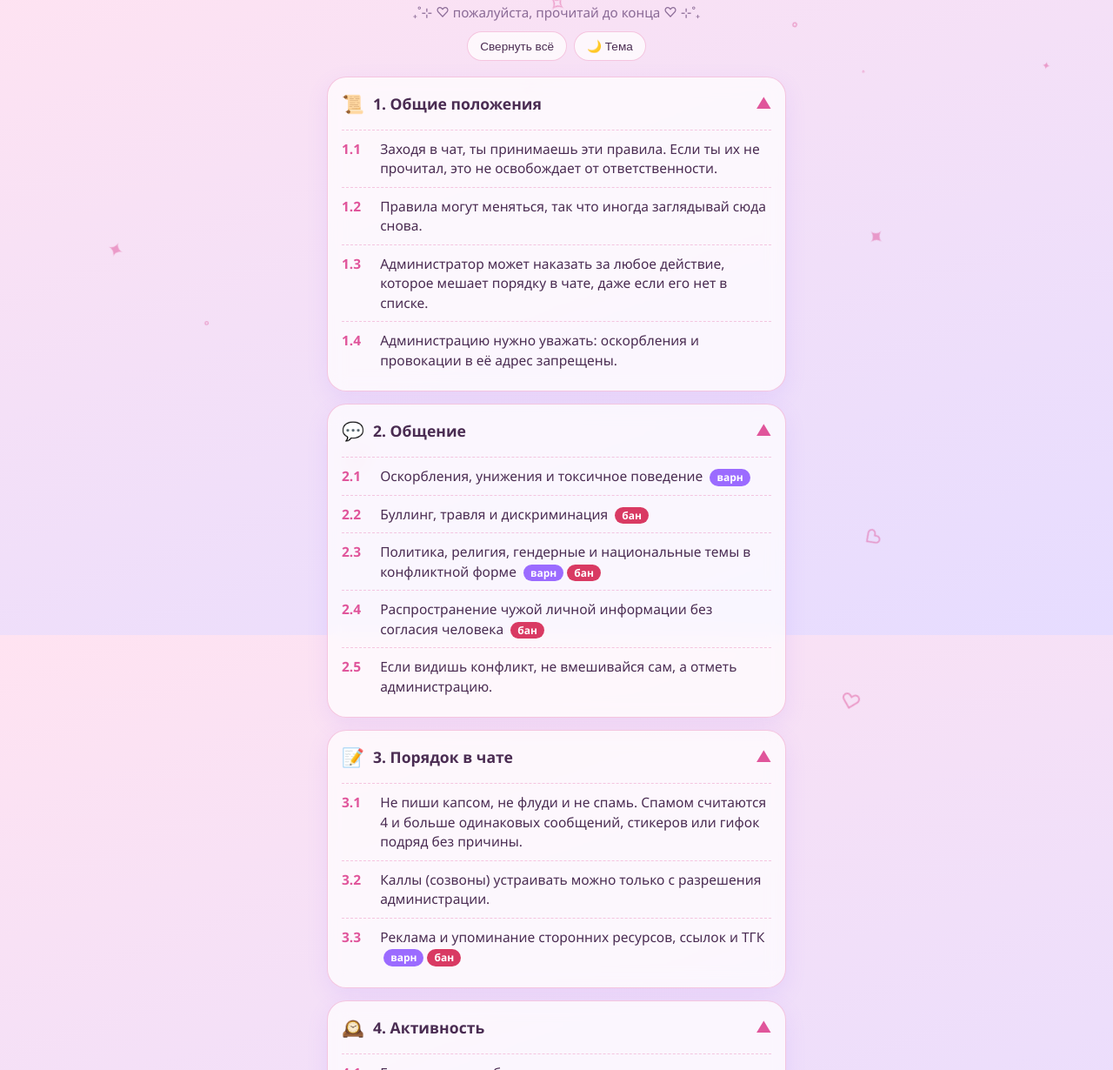
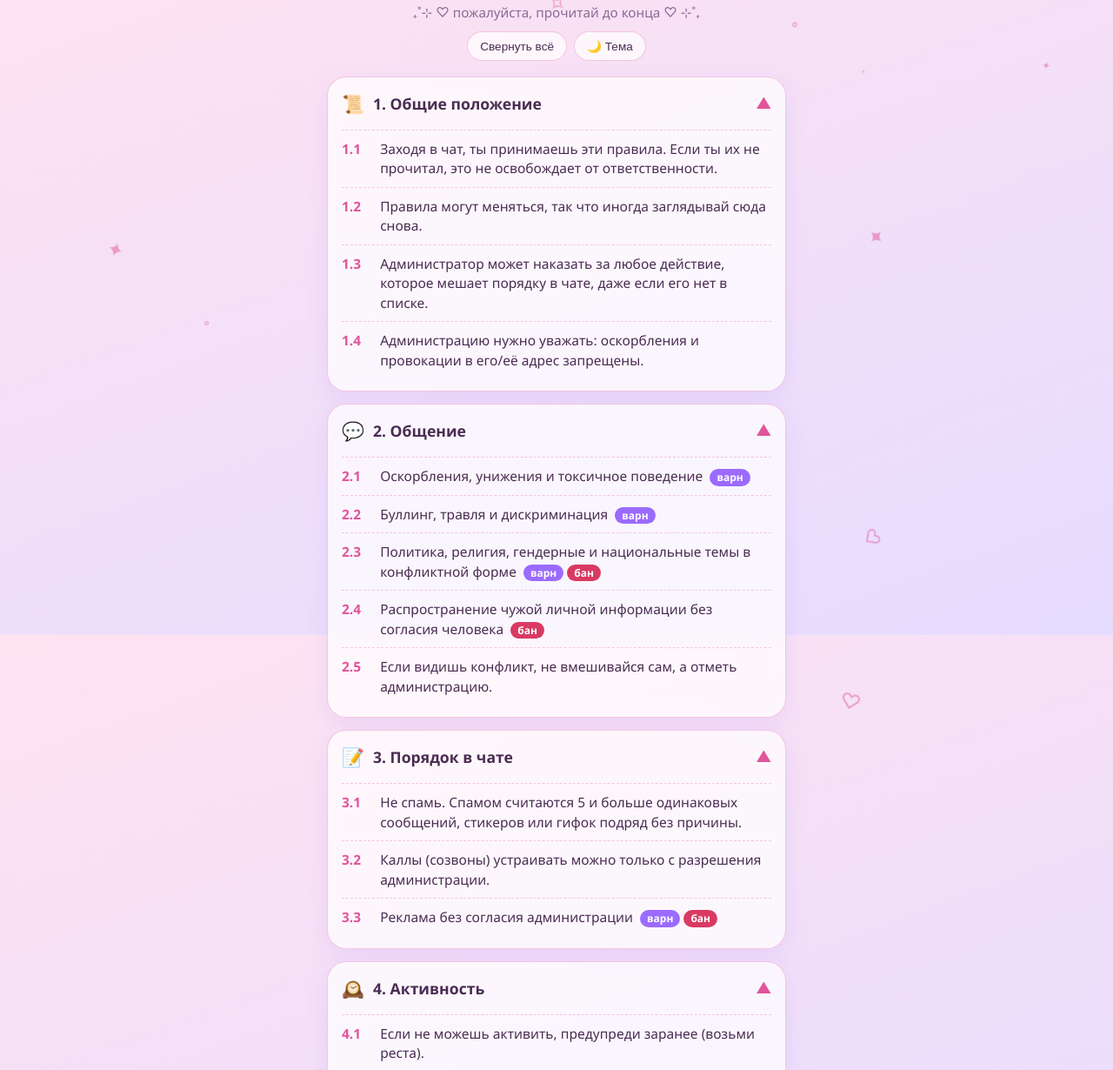
Before and after one commit to arlexsi270-art/FloodRuls, a plain HTML site: page index.html in a window 1280 px wide. Shown: the part 70-1300 px from the top of the page at 87% size. Drawn offline with Linux system fonts and the light colour scheme.

Commit message:
Fix typos and update rules in index.html

```diff
--- a/index.html
+++ b/index.html
@@ -19,12 +19,12 @@
   </header>
 
   <section class="card open">
-    <button class="head"><span class="ic">📜</span>1. Общие положения<span class="ch">▼</span></button>
+    <button class="head"><span class="ic">📜</span>1. Общие положение<span class="ch">▼</span></button>
     <div class="body"><div class="inner"><ol>
       <li><b>1.1</b>Заходя в чат, ты принимаешь эти правила. Если ты их не прочитал, это не освобождает от ответственности.</li>
       <li><b>1.2</b>Правила могут меняться, так что иногда заглядывай сюда снова.</li>
       <li><b>1.3</b>Администратор может наказать за любое действие, которое мешает порядку в чате, даже если его нет в списке.</li>
-      <li><b>1.4</b>Администрацию нужно уважать: оскорбления и провокации в её адрес запрещены.</li>
+      <li><b>1.4</b>Администрацию нужно уважать: оскорбления и провокации в его/её адрес запрещены.</li>
     </ol></div></div>
   </section>
 
@@ -32,7 +32,7 @@
     <button class="head"><span class="ic">💬</span>2. Общение<span class="ch">▼</span></button>
     <div class="body"><div class="inner"><ol>
       <li><b>2.1</b><span>Оскорбления, унижения и токсичное поведение <span class="tag var">варн</span></span></li>
-      <li><b>2.2</b><span>Буллинг, травля и дискриминация <span class="tag ban">бан</span></span></li>
+      <li><b>2.2</b><span>Буллинг, травля и дискриминация <span class="tag var">варн</span></span></li>
       <li><b>2.3</b><span>Политика, религия, гендерные и национальные темы в конфликтной форме <span class="tag var">варн</span><span class="tag ban">бан</span></span></li>
       <li><b>2.4</b><span>Распространение чужой личной информации без согласия человека <span class="tag ban">бан</span></span></li>
       <li><b>2.5</b>Если видишь конфликт, не вмешивайся сам, а отметь администрацию.</li>
@@ -42,17 +42,17 @@
   <section class="card open">
     <button class="head"><span class="ic">📝</span>3. Порядок в чате<span class="ch">▼</span></button>
     <div class="body"><div class="inner"><ol>
-      <li><b>3.1</b>Не пиши капсом, не флуди и не спамь. Спамом считаются 4 и больше одинаковых сообщений, стикеров или гифок подряд без причины.</li>
+      <li><b>3.1</b>Не спамь. Спамом считаются 5 и больше одинаковых сообщений, стикеров или гифок подряд без причины.</li>
       <li><b>3.2</b>Каллы (созвоны) устраивать можно только с разрешения администрации.</li>
-      <li><b>3.3</b><span>Реклама и упоминание сторонних ресурсов, ссылок и ТГК <span class="tag var">варн</span><span class="tag ban">бан</span></span></li>
+      <li><b>3.3</b><span>Реклама без согласия администрации <span class="tag var">варн</span><span class="tag ban">бан</span></span></li>
     </ol></div></div>
   </section>
 
   <section class="card open">
     <button class="head"><span class="ic">🕰️</span>4. Активность<span class="ch">▼</span></button>
     <div class="body"><div class="inner"><ol>
-      <li><b>4.1</b>Если не можешь быть в чате, предупреди заранее (возьми реста).</li>
-      <li><b>4.2</b><span>Неактив больше 4 дней без предупреждения <span class="tag var">варн</span></span></li>
+      <li><b>4.1</b>Если не можешь активить, предупреди заранее (возьми реста).</li>
+      <li><b>4.2</b><span>Неактив больше 5 дней без предупреждения <span class="tag ban">бан</span></span></li>
     </ol></div></div>
   </section>
 
@@ -62,7 +62,7 @@
     <button class="head"><span class="ic">🔨</span>5. Наказания<span class="ch">▼</span></button>
     <div class="body"><div class="inner"><div class="pun">
       <div>⚠️ Варн выдаётся за обычные нарушения. 3 варна = вылет без возврата.</div>
-      <div>⛔ За тяжкие нарушения бан дают сразу, без предупреждений.</div>
+      <div>⛔ За тяжкие нарушения бан дают сразу</div>
     </div></div></div>
   </section>
 
```
